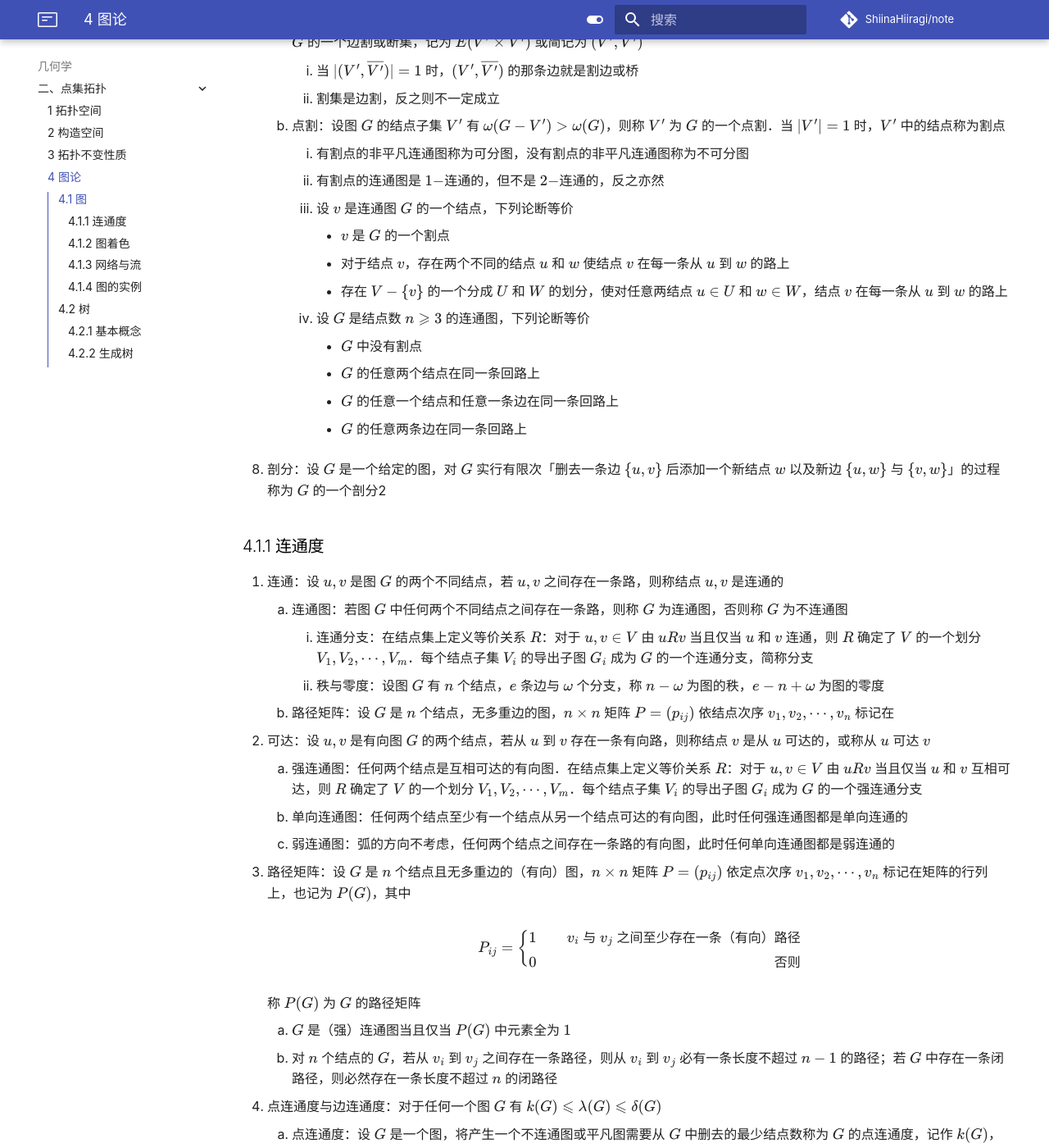
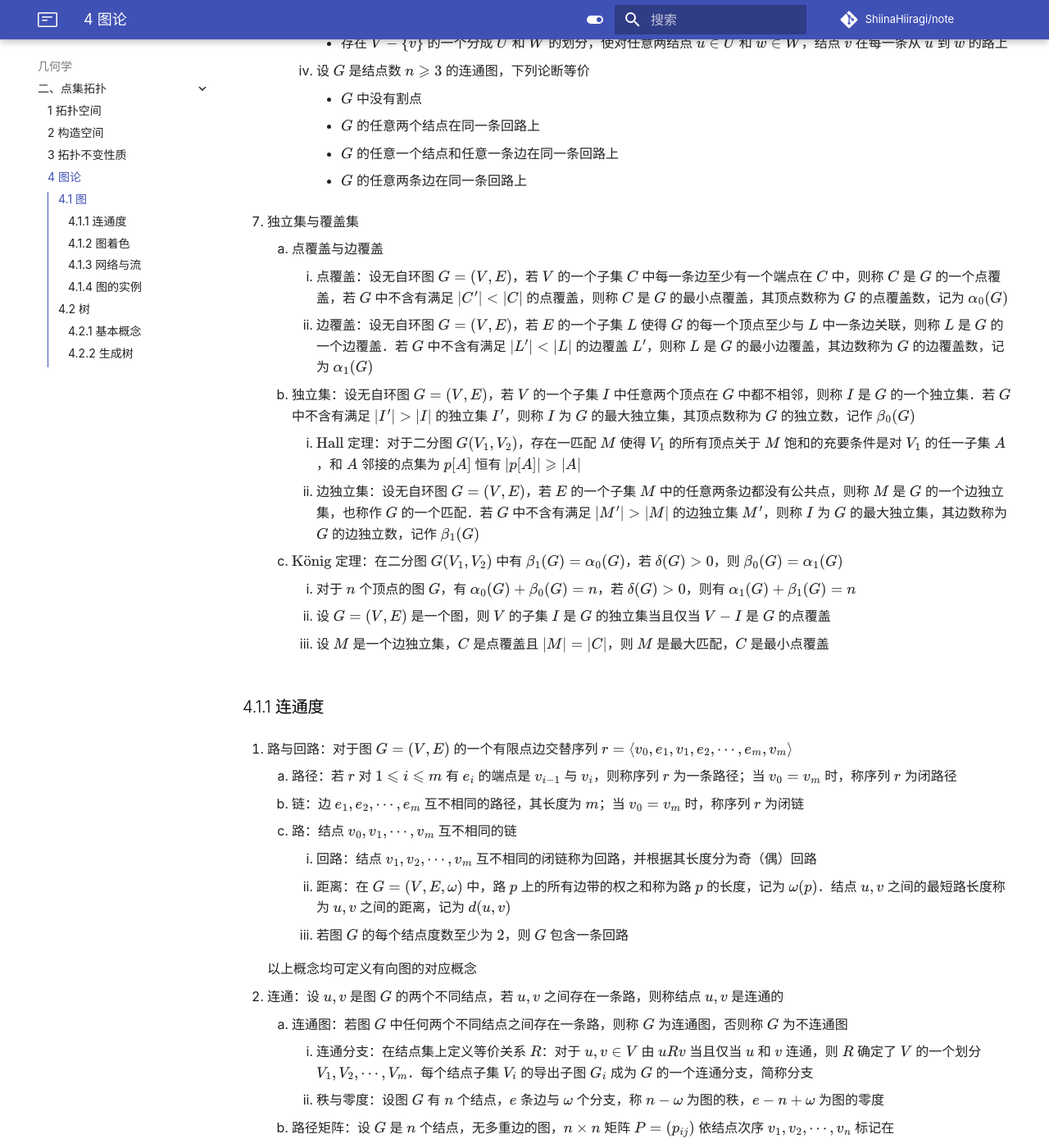
Before and after one commit to ShiinaHiiragi/note, an MkDocs documentation site: the page built from docs/top/point/graph.md, in a window 1280 px wide and 1400 px high, scrolled down 2793 px. Shown: the whole window at 82% size. Built offline with MkDocs 1.6.1 and Material for MkDocs 9.7.7, drawn with Linux system fonts in a browser that asks for light colours; comment, search, counter and statistics services are not loaded; some of the changed text lies outside the part shown.

Commit message:
graph complete

```diff
--- a/docs/top/point/graph.md
+++ b/docs/top/point/graph.md
@@ -87,19 +77,39 @@
             - $G$ 的任意一个结点和任意一条边在同一条回路上
             - $G$ 的任意两条边在同一条回路上
 
-8. 剖分：设 $G$ 是一个给定的图，对 $G$ 实行有限次「删去一条边 $\{u, v\}$ 后添加一个新结点 $w$ 以及新边 $\{u, w\}$ 与 $\{v, w\}$」的过程称为 $G$ 的一个剖分2
+7. 独立集与覆盖集
+    1. 点覆盖与边覆盖
+        1. 点覆盖：设无自环图 $G = (V, E)$，若 $V$ 的一个子集 $C$ 中每一条边至少有一个端点在 $C$ 中，则称 $C$ 是 $G$ 的一个点覆盖，若 $G$ 中不含有满足 $|C'| < |C|$ 的点覆盖，则称 $C$ 是 $G$ 的最小点覆盖，其顶点数称为 $G$ 的点覆盖数，记为 $\alpha_0(G)$
+        2. 边覆盖：设无自环图 $G = (V, E)$，若 $E$ 的一个子集 $L$ 使得 $G$ 的每一个顶点至少与 $L$ 中一条边关联，则称 $L$ 是 $G$ 的一个边覆盖．若 $G$ 中不含有满足 $|L'| < |L|$ 的边覆盖 $L'$，则称 $L$ 是 $G$ 的最小边覆盖，其边数称为 $G$ 的边覆盖数，记为 $\alpha_1(G)$
+    2. 独立集：设无自环图 $G = (V, E)$，若 $V$ 的一个子集 $I$ 中任意两个顶点在 $G$ 中都不相邻，则称 $I$ 是 $G$ 的一个独立集．若 $G$ 中不含有满足 $|I'| > |I|$ 的独立集 $I'$，则称 $I$ 为 $G$ 的最大独立集，其顶点数称为 $G$ 的独立数，记作 $\beta_0(G)$
+        1. $\text{Hall}$ 定理：对于二分图 $G(V_1, V_2)$，存在一匹配 $M$ 使得 $V_1$ 的所有顶点关于 $M$ 饱和的充要条件是对 $V_1$ 的任一子集 $A$，和 $A$ 邻接的点集为 $p[A]$ 恒有 $|p[A]| \geqslant |A|$
+        2. 边独立集：设无自环图 $G = (V, E)$，若 $E$ 的一个子集 $M$ 中的任意两条边都没有公共点，则称 $M$ 是 $G$ 的一个边独立集，也称作 $G$ 的一个匹配．若 $G$ 中不含有满足 $|M'| > |M|$ 的边独立集 $M'$，则称 $I$ 为 $G$ 的最大独立集，其边数称为 $G$ 的边独立数，记作 $\beta_1(G)$
+    3. $\text{K}\ddot{\mathrm o}\text{nig}$ 定理：在二分图 $G(V_1, V_2)$ 中有 $\beta_1(G) = \alpha_0(G)$，若 $\delta(G) > 0$，则 $\beta_0(G) = \alpha_1(G)$
+        1. 对于 $n$ 个顶点的图 $G$，有 $\alpha_0(G) + \beta_0(G) = n$，若 $\delta(G) > 0$，则有 $\alpha_1(G) + \beta_1(G) = n$
+        2. 设 $G = (V, E)$ 是一个图，则 $V$ 的子集 $I$ 是 $G$ 的独立集当且仅当 $V - I$ 是 $G$ 的点覆盖
+        3. 设 $M$ 是一个边独立集，$C$ 是点覆盖且 $|M| = |C|$，则 $M$ 是最大匹配，$C$ 是最小点覆盖
 
 ### 4.1.1 连通度
-1. 连通：设 $u, v$ 是图 $G$ 的两个不同结点，若 $u, v$ 之间存在一条路，则称结点 $u, v$ 是连通的
+1. 路与回路：对于图 $G = (V, E)$ 的一个有限点边交替序列 $r = \left<v_0, e_1, v_1, e_2, \cdots, e_m, v_m\right>$
+    1. 路径：若 $r$ 对 $1 \leqslant i \leqslant m$ 有 $e_i$ 的端点是 $v_{i-1}$ 与 $v_i$，则称序列 $r$ 为一条路径；当 $v_0 = v_m$ 时，称序列 $r$ 为闭路径
+    2. 链：边 $e_1, e_2, \cdots, e_m$ 互不相同的路径，其长度为 $m$；当 $v_0 = v_m$ 时，称序列 $r$ 为闭链
+    3. 路：结点 $v_0, v_1, \cdots, v_m$ 互不相同的链
+        1. 回路：结点 $v_1, v_2, \cdots, v_m$ 互不相同的闭链称为回路，并根据其长度分为奇（偶）回路
+        2. 距离：在 $G = (V, E, \omega)$ 中，路 $p$ 上的所有边带的权之和称为路 $p$ 的长度，记为 $\omega(p)$．结点 $u, v$ 之间的最短路长度称为 $u, v$ 之间的距离，记为 $d(u, v)$
+        3. 若图 $G$ 的每个结点度数至少为 $2$，则 $G$ 包含一条回路
+
+    以上概念均可定义有向图的对应概念
+
+2. 连通：设 $u, v$ 是图 $G$ 的两个不同结点，若 $u, v$ 之间存在一条路，则称结点 $u, v$ 是连通的
     1. 连通图：若图 $G$ 中任何两个不同结点之间存在一条路，则称 $G$ 为连通图，否则称 $G$ 为不连通图
         1. 连通分支：在结点集上定义等价关系 $R$：对于 $u, v \in V$ 由 $uRv$ 当且仅当 $u$ 和 $v$ 连通，则 $R$ 确定了 $V$ 的一个划分 $V_1, V_2, \cdots, V_m$．每个结点子集 $V_i$ 的导出子图 $G_i$ 成为 $G$ 的一个连通分支，简称分支
         2. 秩与零度：设图 $G$ 有 $n$ 个结点，$e$ 条边与 $\omega$ 个分支，称 $n - \omega$ 为图的秩，$e - n + \omega$ 为图的零度
     2. 路径矩阵：设 $G$ 是 $n$ 个结点，无多重边的图，$n \times n$ 矩阵 $P = (p_{ij})$ 依结点次序 $v_1, v_2, \cdots, v_n$ 标记在
-2. 可达：设 $u, v$ 是有向图 $G$ 的两个结点，若从 $u$ 到 $v$ 存在一条有向路，则称结点 $v$ 是从 $u$ 可达的，或称从 $u$ 可达 $v$
+3. 可达：设 $u, v$ 是有向图 $G$ 的两个结点，若从 $u$ 到 $v$ 存在一条有向路，则称结点 $v$ 是从 $u$ 可达的，或称从 $u$ 可达 $v$
     1. 强连通图：任何两个结点是互相可达的有向图．在结点集上定义等价关系 $R$：对于 $u, v \in V$ 由 $uRv$ 当且仅当 $u$ 和 $v$ 互相可达，则 $R$ 确定了 $V$ 的一个划分 $V_1, V_2, \cdots, V_m$．每个结点子集 $V_i$ 的导出子图 $G_i$ 成为 $G$ 的一个强连通分支
     2. 单向连通图：任何两个结点至少有一个结点从另一个结点可达的有向图，此时任何强连通图都是单向连通的
     3. 弱连通图：弧的方向不考虑，任何两个结点之间存在一条路的有向图，此时任何单向连通图都是弱连通的
-3. 路径矩阵：设 $G$ 是 $n$ 个结点且无多重边的（有向）图，$n \times n$ 矩阵 $P = (p_{ij})$ 依定点次序 $v_1, v_2, \cdots, v_n$ 标记在矩阵的行列上，也记为 $P(G)$，其中
+4. 路径矩阵：设 $G$ 是 $n$ 个结点且无多重边的（有向）图，$n \times n$ 矩阵 $P = (p_{ij})$ 依定点次序 $v_1, v_2, \cdots, v_n$ 标记在矩阵的行列上，也记为 $P(G)$，其中
 
     $$
     P_{ij} = \left\{\begin{aligned}
@@ -146,6 +156,26 @@
     4. 二色定理：地图 $G$ 是 $2-$面可着色的当且仅当它是一个 $\text{Euler}$ 图
 
 ### 4.1.3 网络与流
+1. 网络：设连通无自环的带权有向图中有两个不同顶点 $s, t$，且在弧集 $E$ 上定义一个非负整数值函数 $C = \{c_{ij}\}$，称该有向图为网络，记为 $N(V, E, C)$．称 $s$ 为发点，$t$ 为收点，除了 $s$ 与 $t$ 之外的其他顶点称为中间点．$C$ 称为容量函数，弧 $(i, j)$ 上的容量为 $c_{ij}$
+    1. 流量：在网络 $N(V, E, C)$ 的弧集 $E$ 上定义一个非负整数值函数 $f = \{f_{ij}\}$，称 $f$ 为网络 $N$ 上的流，$f_{ij}$ 称为弧 $(i, j)$ 上的流量．若无弧 $(i, j)$，则 $f_{ij} := 0$，设流 $f$ 满足下列条件
+        1. 容量限制条件：对每一条弧 $(i, j)$ 由 $f_{ij} \leqslant c_{ij}$
+        2. 平衡条件：除 $s, t$ 照顾外的每个中间点 $k$ 有 ${\displaystyle \sum_{i \in V} f_{ki} = \sum_{j \in V} f_{jk}}$ 且对于 $s, t$ 有
+
+        $$
+        \sum_{i \in V} f_{ki} - \sum_{j \in V} f_{jk} = \left\{\begin{aligned}
+        & V_f, & k = s \\
+        & -V_f, & k = t
+        \end{aligned}\right.
+        $$
+
+        则称 $f$ 为网络 $N$ 的一个可行流，$V_f$ 为流 $f$ 的值，或称为 $f$ 的流量．若 $N$ 中无可行流 $f'$，使 $V_{f'} > V_f$，则称 $f$ 为最大流
+
+    2. 饱和：若 $f_{ij} = c_{ij}$，则称弧 $(i, j)$ 是饱和的，若 $f_{ij} < c_{ij}$，则称弧 $(i, j)$ 是未饱和的
+
+2. 割：设 $N(V, E, C)$ 是有一个发点 $s$ 和一个收点 $t$ 的网络，若 $V$ 划分为 $P$ 与 $V - P$ 使 $s \in P, t \in V - P$，则从 $P$ 中的点到 $V - P$ 中的点的所有弧集称为分离 $s$ 与 $t$ 的割，记作 $(P, V - P)$
+    1. 割 $(P, V - P)$ 的容量使其每条弧的容量之和，记为 $C(P, V - P) = {\displaystyle \sum_{i \in P, j \in V - P} c_{ij}}$．若 $N$ 中不存在割 $(P', V - P')$ 使 $C(P', V - P') < C(P, V - P)$，则称 $(P, V - P)$ 为最小割
+    2. 对于给定的网络 $N = (V, E, C)$，设 $f$ 是任一个可行流，$(P, V - P)$ 是任一割，则 $V_f \leqslant C(P, V - P)$
+    3. 最大流最小割定理：在任一网络 $N$ 中，从发点 $s$ 到收点 $t$ 的最大流的值等于分离 $s$ 与 $t$ 的最小割容量
 
 ### 4.1.4 图的实例
 1. 二分图：若图 $G$ 的结点集 $V$ 能划分为两个子集 $V_1$ 与 $V_2$，且每条边的一个端点在 $V_1$ 中，另一个端点在 $V_2$ 中，则称 $G$ 为二分图，记为 $G(V_1, V_2)$
@@ -170,6 +200,10 @@
         1. 完全图 $K_5$ 与二分图 $K_{3, 3}$ 是非平面图
         2. 在平面简单图 $G$ 中至少存在一个结点 $v_0$，有 $d(v_0) \leqslant 5$
     3. $\text{Kuratowski}$ 定理：图 $G$ 是平面图当且仅当其任何子图都不是 $K_5$ 或 $K_{3, 3}$ 的剖分
+
+        !!! note "剖分"
+            设 $G$ 是一个给定的图，对 $G$ 实行有限次「删去一条边 $\{u, v\}$ 后添加一个新结点 $w$ 以及新边 $\{u, w\}$ 与 $\{v, w\}$」的过程称为 $G$ 的一个剖分
+
     4. 几何对偶：设 $\overline G$ 是平面图 $G$ 的平面嵌入，则构造 $G^*$
         1. 在 $\overline G$ 的每个面 $f$ 恰放唯一的一个结点 $f^*$
         2. 对 $\overline G$ 的两个面 $f_i, f_j$ 的公共边 $x_k$ 作边 $x_k^* = \{f_i^*, f_j^*\}$ 与 $x_k$ 相交
```
Also changed, not shown: other parts of docs/top/point/graph.md (+2 -12 lines), docs/index.md (+9 -10 lines), docs/intro/toc.md (+4 -5 lines).
